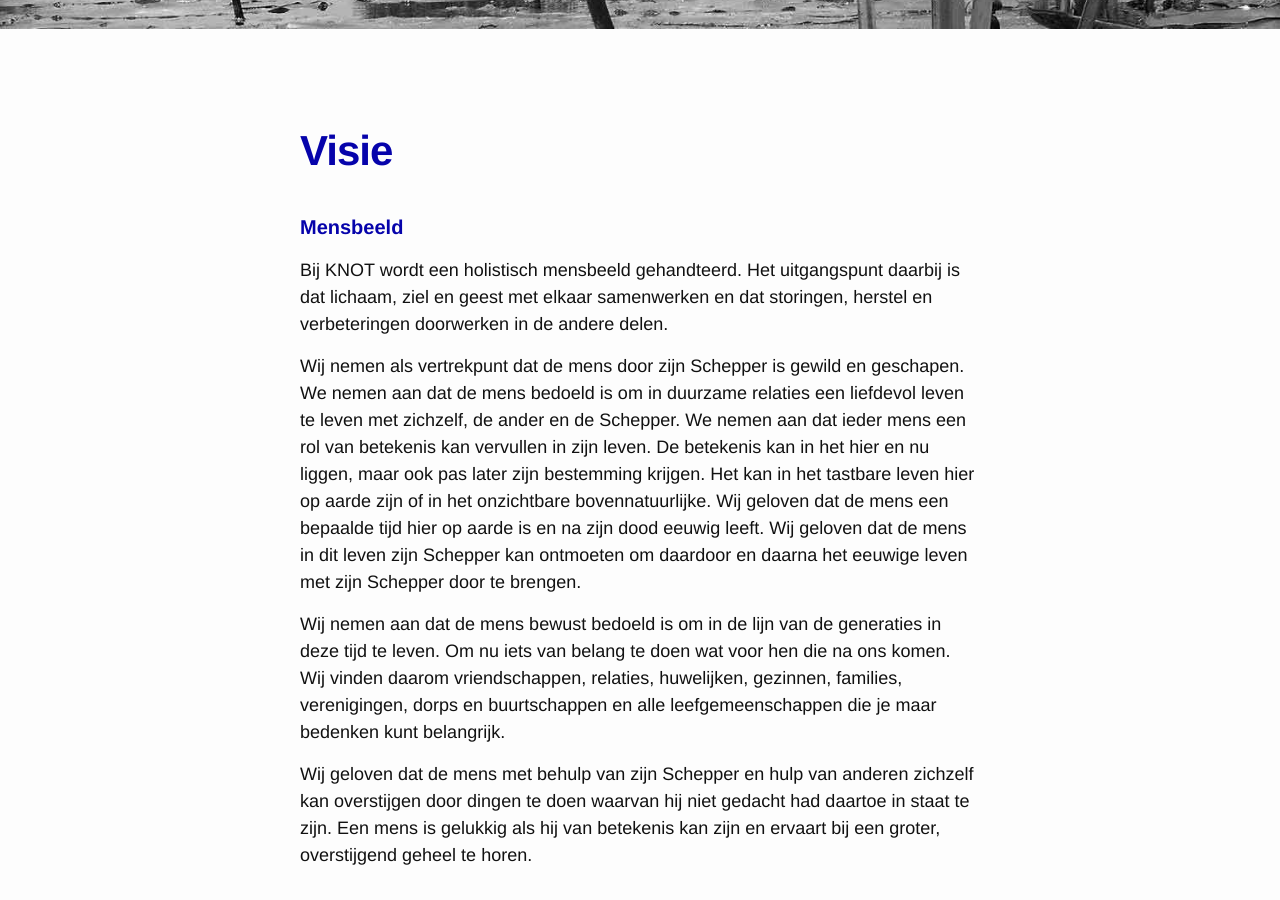
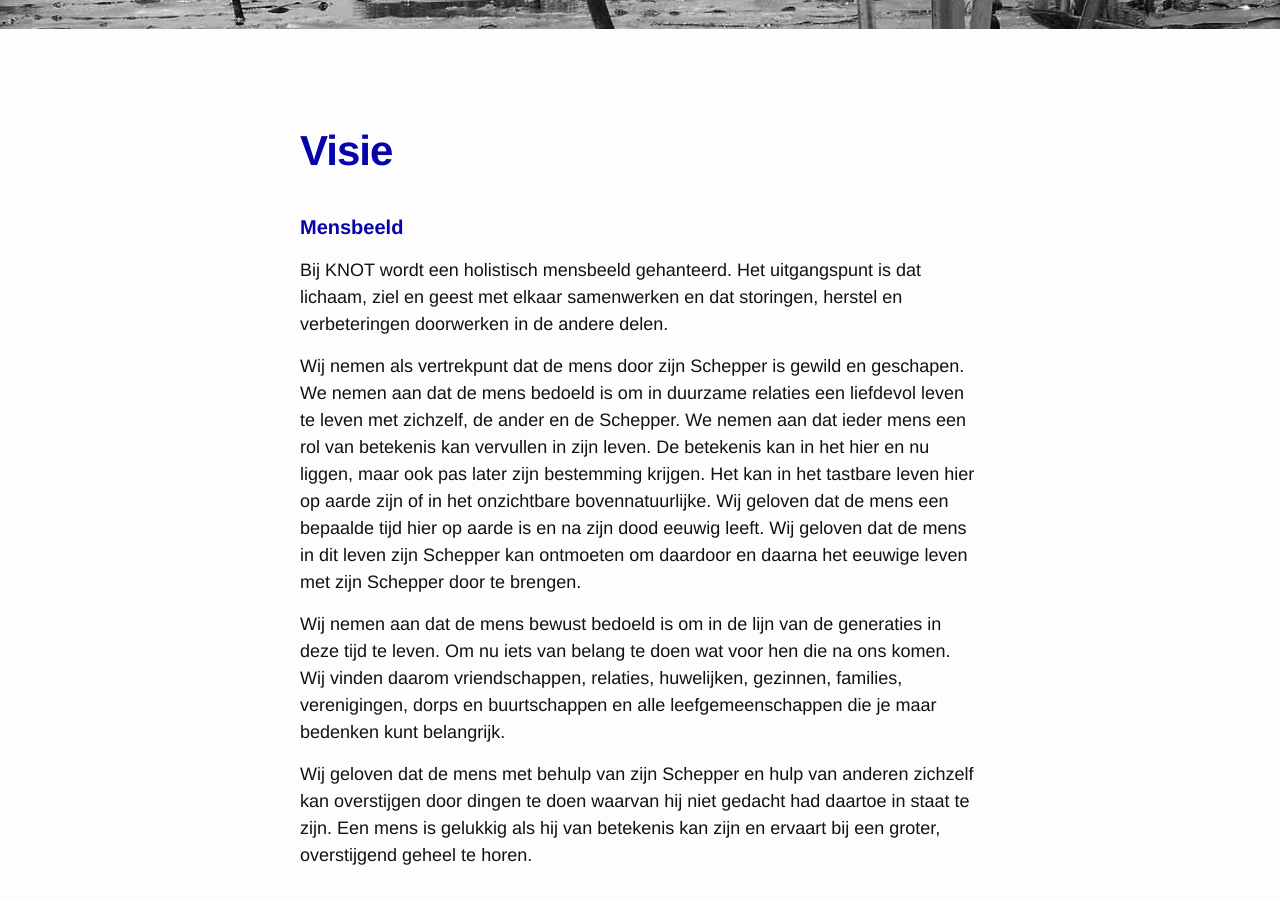
Before and after one commit to keesneven/keesneven.github.io, a Jekyll site: the page built from visie.md, in a window 1280 px wide and 900 px high, scrolled down 471 px. Built offline with Jekyll 4.4.1, drawn with Linux system fonts in a browser that asks for light colours; nearby versions of some CDN libraries; some of the changed text lies outside the part shown.

Commit message:
Update visie.md

```diff
--- a/visie.md
+++ b/visie.md
@@ -7,7 +7,7 @@ img-path: /assets/img/bg1.jpg
 ---
 
 #### Mensbeeld
-Bij KNOT wordt een holistisch mensbeeld gehandteerd. Het uitgangspunt daarbij is dat lichaam, ziel en geest met elkaar samenwerken en dat storingen, herstel en verbeteringen doorwerken in de andere delen.
+Bij KNOT wordt een holistisch mensbeeld gehanteerd. Het uitgangspunt is dat lichaam, ziel en geest met elkaar samenwerken en dat storingen, herstel en verbeteringen doorwerken in de andere delen.
 
 Wij nemen als vertrekpunt dat de mens door zijn Schepper is gewild en geschapen. We nemen aan dat de mens bedoeld is om in duurzame relaties een liefdevol leven te leven met zichzelf, de ander en de Schepper. We nemen aan dat ieder mens een rol van betekenis kan vervullen in zijn leven. De betekenis kan in het hier en nu liggen, maar ook pas later zijn bestemming krijgen. Het kan in het tastbare leven hier op aarde zijn of in het onzichtbare bovennatuurlijke. Wij geloven dat de mens een bepaalde tijd hier op aarde is en na zijn dood eeuwig leeft. Wij geloven dat de mens in dit leven zijn Schepper kan ontmoeten om daardoor en daarna het eeuwige leven met zijn Schepper door te brengen.
 
```
Also changed, not shown: other parts of visie.md (+1 -1 lines).
